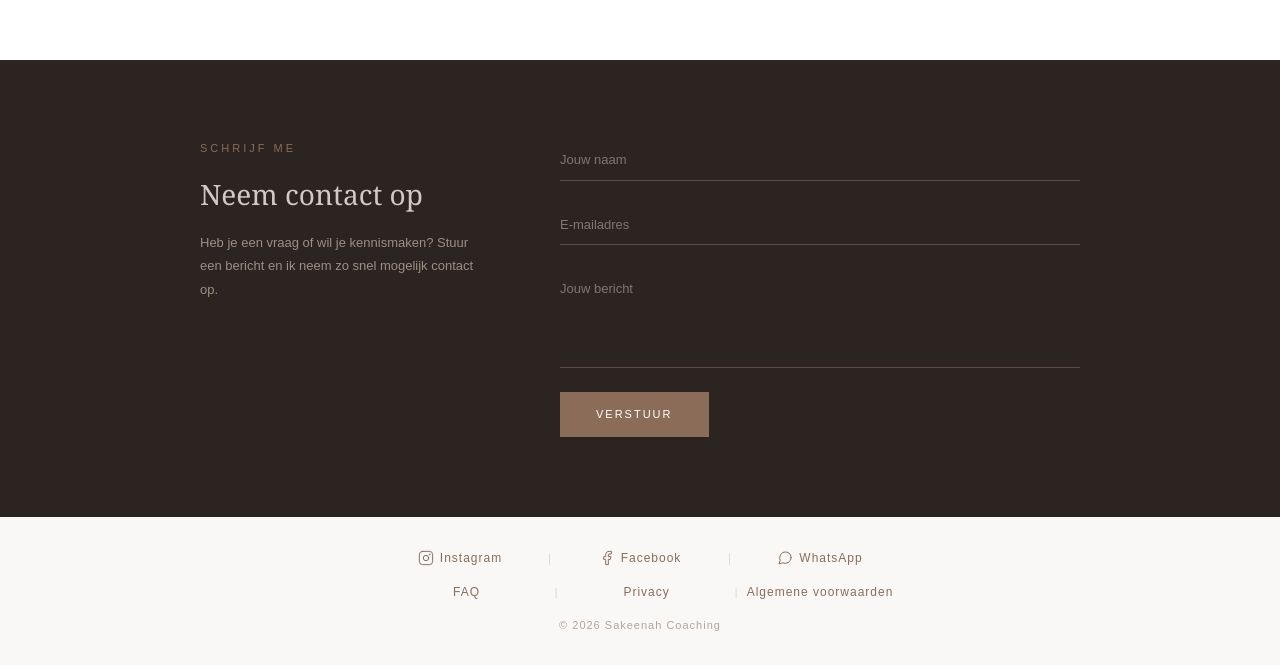
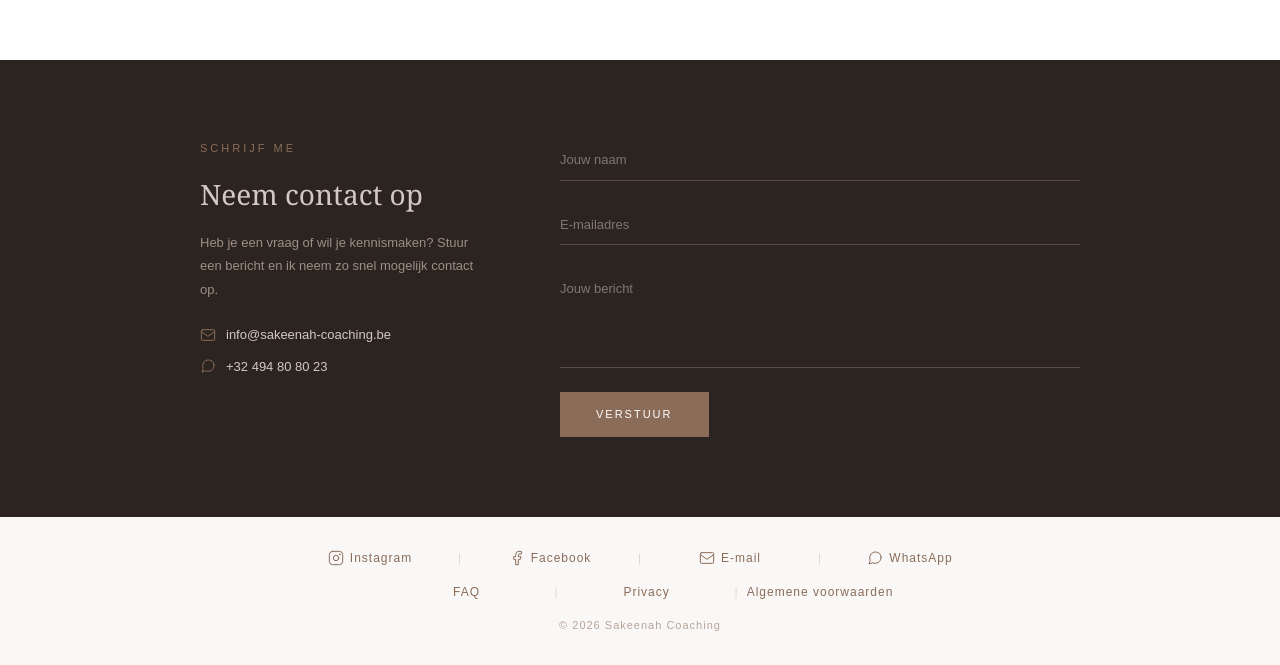
Before and after one commit to souadem6-glitch/sakeenah-coaching-site, a Next.js app: page / in a window 1280 px wide. Shown: the part 2546-3211 px from the top of the page. Built offline with nearby package versions, Linux system fonts and the light colour scheme; grey boxes are pictures that could not be loaded.

Commit message:
email toegevoegd

```diff
--- a/app/page.tsx
+++ b/app/page.tsx
@@ -154,6 +154,16 @@ export default function Home() {
             <div style={{fontSize:"11px",letterSpacing:"3px",textTransform:"uppercase",color:"#8B6C59",fontFamily:"sans-serif",marginBottom:"16px"}}>Schrijf me</div>
             <h2 style={{fontSize:"28px",color:"#D3C9C2",fontWeight:"normal",fontFamily:"Georgia,serif",marginBottom:"16px"}}>Neem contact op</h2>
             <p style={{fontSize:"13px",color:"#9e8e84",lineHeight:1.8,fontFamily:"sans-serif",fontWeight:300}}>Heb je een vraag of wil je kennismaken? Stuur een bericht en ik neem zo snel mogelijk contact op.</p>
+            <div style={{marginTop:"24px",display:"flex",flexDirection:"column",gap:"12px"}}>
+              <a href="mailto:info@sakeenah-coaching.be" style={{display:"flex",alignItems:"center",gap:"10px",color:"#D3C9C2",textDecoration:"none",fontSize:"13px",fontFamily:"sans-serif",fontWeight:300}}>
+                <svg width="16" height="16" viewBox="0 0 24 24" fill="none" stroke="#8B6C59" strokeWidth="1.5" strokeLinecap="round" strokeLinejoin="round"><rect x="2" y="4" width="20" height="16" rx="2"/><path d="m2 7 10 7 10-7"/></svg>
+                info@sakeenah-coaching.be
+              </a>
+              <a href="https://wa.me/32494808023" target="_blank" style={{display:"flex",alignItems:"center",gap:"10px",color:"#D3C9C2",textDecoration:"none",fontSize:"13px",fontFamily:"sans-serif",fontWeight:300}}>
+                <svg width="16" height="16" viewBox="0 0 24 24" fill="none" stroke="#8B6C59" strokeWidth="1.5" strokeLinecap="round" strokeLinejoin="round"><path d="M21 11.5a8.38 8.38 0 0 1-.9 3.8 8.5 8.5 0 0 1-7.6 4.7 8.38 8.38 0 0 1-3.8-.9L3 21l1.9-5.7a8.38 8.38 0 0 1-.9-3.8 8.5 8.5 0 0 1 4.7-7.6 8.38 8.38 0 0 1 3.8-.9h.5a8.48 8.48 0 0 1 8 8v.5z"/></svg>
+                +32 494 80 80 23
+              </a>
+            </div>
           </div>
           <div style={{flex:1,display:"flex",flexDirection:"column",gap:"24px"}}>
             <input placeholder="Jouw naam" style={{background:"transparent",border:"none",borderBottom:"1px solid #5a4a42",padding:"10px 0",color:"#D3C9C2",fontSize:"13px",fontFamily:"sans-serif",outline:"none",fontWeight:300,width:"100%"}} />
@@ -176,6 +186,11 @@ export default function Home() {
             Facebook
           </a>
           <span style={{color:"#D3C9C2",width:"20px",textAlign:"center"}}>|</span>
+          <a href="mailto:info@sakeenah-coaching.be" className="sk-footer-link">
+            <svg width="16" height="16" viewBox="0 0 24 24" fill="none" stroke="#8B6C59" strokeWidth="1.5" strokeLinecap="round" strokeLinejoin="round"><rect x="2" y="4" width="20" height="16" rx="2"/><path d="m2 7 10 7 10-7"/></svg>
+            E-mail
+          </a>
+          <span style={{color:"#D3C9C2",width:"20px",textAlign:"center"}}>|</span>
           <a href="https://wa.me/32494808023" target="_blank" className="sk-footer-link">
             <svg width="16" height="16" viewBox="0 0 24 24" fill="none" stroke="#8B6C59" strokeWidth="1.5" strokeLinecap="round" strokeLinejoin="round"><path d="M21 11.5a8.38 8.38 0 0 1-.9 3.8 8.5 8.5 0 0 1-7.6 4.7 8.38 8.38 0 0 1-3.8-.9L3 21l1.9-5.7a8.38 8.38 0 0 1-.9-3.8 8.5 8.5 0 0 1 4.7-7.6 8.38 8.38 0 0 1 3.8-.9h.5a8.48 8.48 0 0 1 8 8v.5z"/></svg>
             WhatsApp
```
